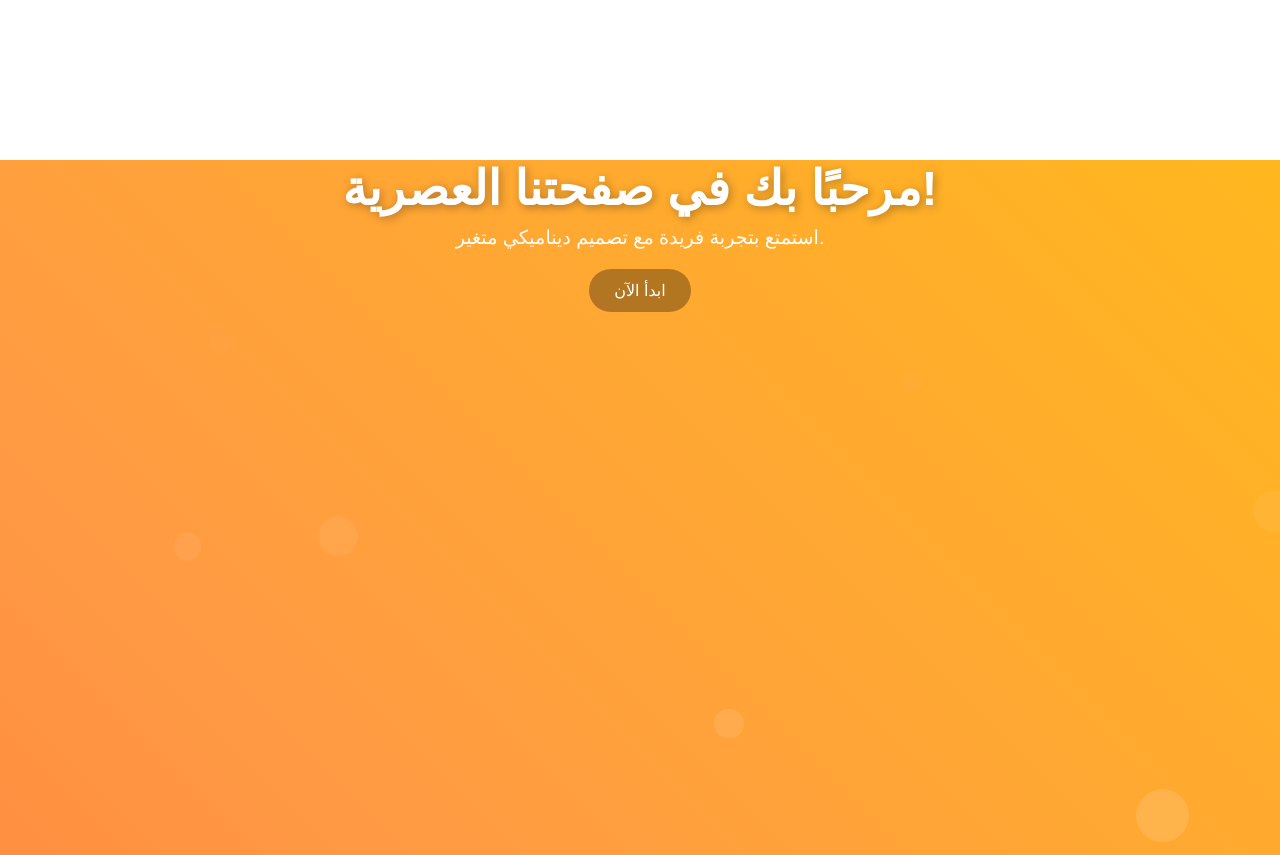
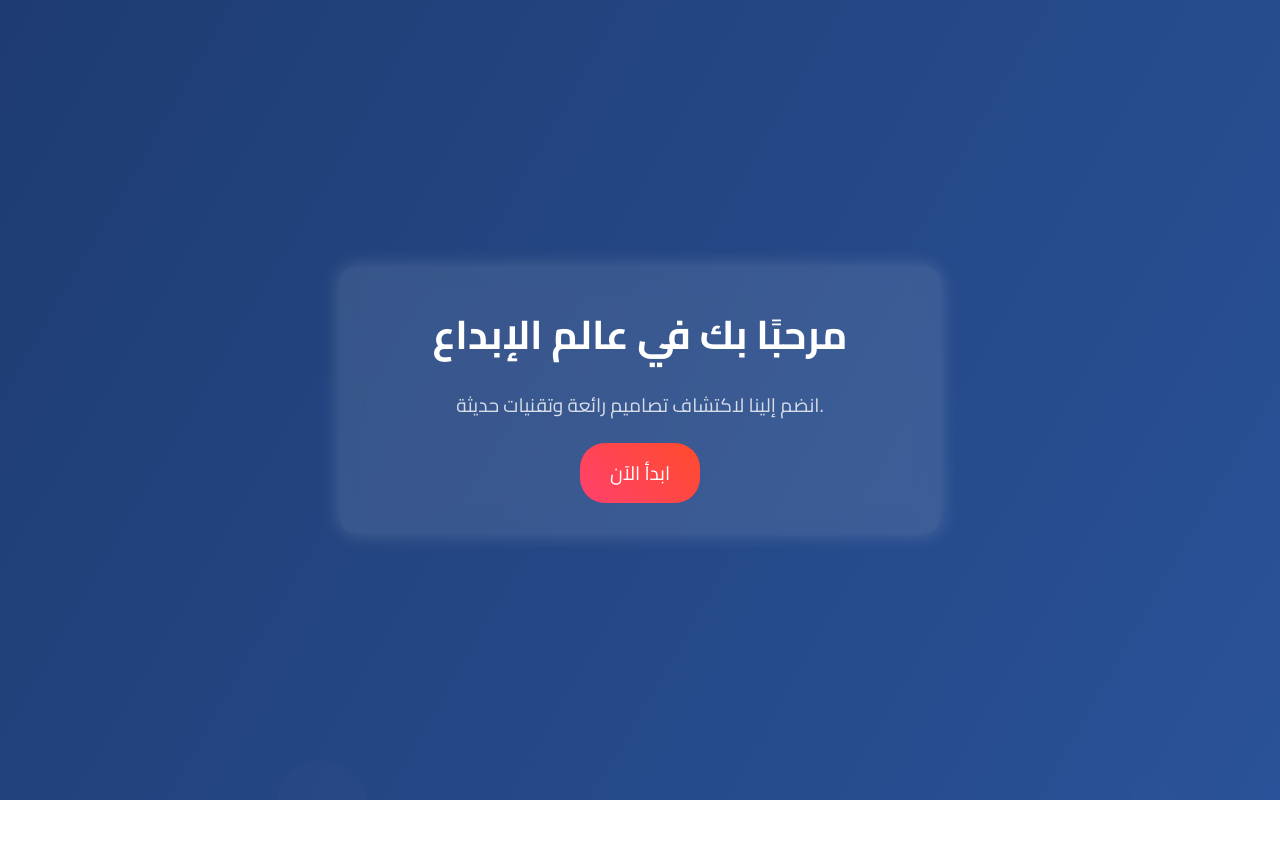
Before and after one commit to rojava78/MyNewRepo, a plain HTML site: page index.html in a window 1280 px wide. Shown: the top 855 px of the page. After the commit the page ends 800 px from the top, so only its background shows below. Drawn offline with Linux system fonts and the light colour scheme.

Commit message:
تحديث الصفحة 🚀

```diff
--- a/index.html
+++ b/index.html
@@ -3,77 +3,85 @@
 <head>
     <meta charset="UTF-8">
     <meta name="viewport" content="width=device-width, initial-scale=1.0">
-    <title>صفحة عصرية بألوان متداخلة</title>
+    <title>موقع عصري | تصميم عالمي</title>
+    <link href="https://fonts.googleapis.com/css2?family=Cairo:wght@400;700&display=swap" rel="stylesheet">
     <style>
         * {
             margin: 0;
             padding: 0;
             box-sizing: border-box;
+            font-family: 'Cairo', sans-serif;
         }
 
         body {
-            font-family: Arial, sans-serif;
+            display: flex;
+            justify-content: center;
+            align-items: center;
+            height: 100vh;
+            background: linear-gradient(120deg, #1e3c72, #2a5298);
+            overflow: hidden;
             text-align: center;
             color: white;
-            overflow: hidden;
-        }
-
-        .background {
-            position: absolute;
-            width: 100%;
-            height: 100vh;
-            background: linear-gradient(45deg, #ff416c, #ff4b2b, #ff9a44, #ffcd02);
-            background-size: 400% 400%;
-            animation: gradientBG 10s infinite alternate;
-        }
-
-        @keyframes gradientBG {
-            0% { background-position: 0% 50%; }
-            50% { background-position: 100% 50%; }
-            100% { background-position: 0% 50%; }
         }
 
         .container {
             position: relative;
             z-index: 2;
-            margin-top: 20vh;
+            max-width: 90%;
+            width: 600px;
+            padding: 30px;
+            background: rgba(255, 255, 255, 0.1);
+            backdrop-filter: blur(10px);
+            border-radius: 15px;
+            box-shadow: 0 0 20px rgba(255, 255, 255, 0.2);
         }
 
         h1 {
-            font-size: 3rem;
-            text-shadow: 2px 2px 10px rgba(0, 0, 0, 0.3);
+            font-size: 2.5rem;
+            margin-bottom: 15px;
         }
 
         p {
             font-size: 1.2rem;
-            margin-top: 10px;
+            margin-bottom: 20px;
+            opacity: 0.8;
         }
 
         .btn {
             display: inline-block;
-            margin-top: 20px;
-            padding: 12px 25px;
-            font-size: 1rem;
+            padding: 12px 30px;
+            font-size: 1.2rem;
             color: white;
-            background: rgba(0, 0, 0, 0.3);
+            background: linear-gradient(45deg, #ff416c, #ff4b2b);
             border: none;
             border-radius: 25px;
             cursor: pointer;
-            transition: 0.3s;
+            transition: all 0.3s ease-in-out;
+            text-decoration: none;
         }
 
         .btn:hover {
-            background: rgba(0, 0, 0, 0.6);
+            transform: scale(1.1);
+            box-shadow: 0 0 10px rgba(255, 255, 255, 0.5);
         }
 
-        /* تأثير الدوائر المتحركة */
-        .bubble {
+        /* الخلفية المتحركة */
+        .animation-bg {
             position: absolute;
-            width: 40px;
-            height: 40px;
+            width: 100%;
+            height: 100vh;
+            top: 0;
+            left: 0;
+            z-index: 1;
+            overflow: hidden;
+        }
+
+        .circle {
+            position: absolute;
+            bottom: -50px;
             background: rgba(255, 255, 255, 0.2);
             border-radius: 50%;
-            animation: floatUp 5s infinite;
+            animation: floatUp 10s infinite;
         }
 
         @keyframes floatUp {
@@ -83,32 +91,35 @@
     </style>
 </head>
 <body>
-    <div class="background"></div>
+
+    <div class="animation-bg"></div>
+
     <div class="container">
-        <h1>مرحبًا بك في صفحتنا العصرية!</h1>
-        <p>استمتع بتجربة فريدة مع تصميم ديناميكي متغير.</p>
-        <button class="btn" onclick="alert('مرحبًا بك!')">ابدأ الآن</button>
+        <h1>مرحبًا بك في عالم الإبداع</h1>
+        <p>انضم إلينا لاكتشاف تصاميم رائعة وتقنيات حديثة.</p>
+        <a href="#" class="btn">ابدأ الآن</a>
     </div>
 
     <script>
-        function createBubble() {
-            let bubble = document.createElement("div");
-            bubble.classList.add("bubble");
-            document.body.appendChild(bubble);
+        function createCircle() {
+            let circle = document.createElement("div");
+            circle.classList.add("circle");
+            document.querySelector(".animation-bg").appendChild(circle);
 
-            let size = Math.random() * 60 + 10;
-            bubble.style.width = size + "px";
-            bubble.style.height = size + "px";
+            let size = Math.random() * 100 + 20;
+            circle.style.width = size + "px";
+            circle.style.height = size + "px";
 
-            bubble.style.left = Math.random() * 100 + "vw";
-            bubble.style.animationDuration = Math.random() * 5 + 3 + "s";
+            circle.style.left = Math.random() * 100 + "vw";
+            circle.style.animationDuration = Math.random() * 6 + 4 + "s";
 
             setTimeout(() => {
-                bubble.remove();
-            }, 8000);
+                circle.remove();
+            }, 10000);
         }
 
-        setInterval(createBubble, 500);
+        setInterval(createCircle, 800);
     </script>
+
 </body>
 </html>
```
